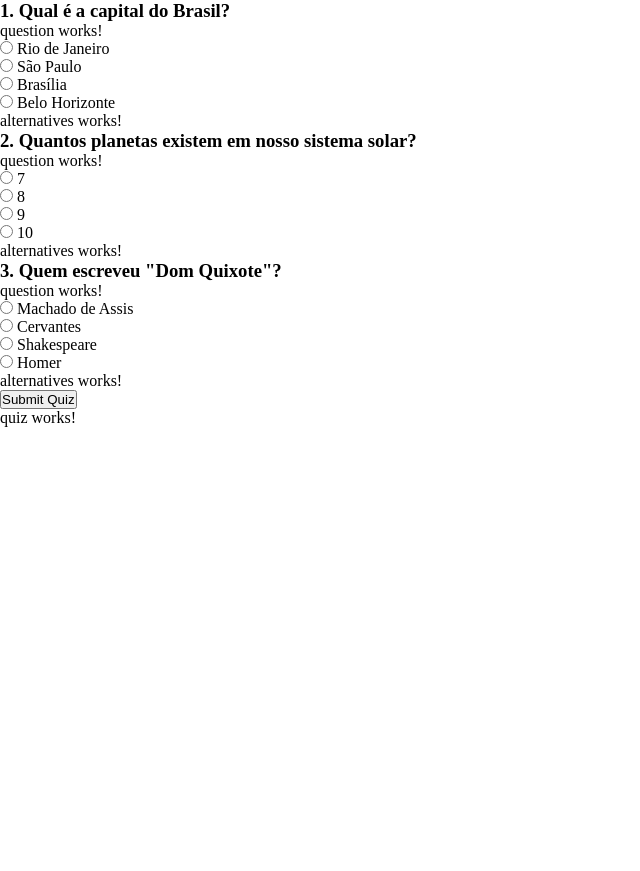
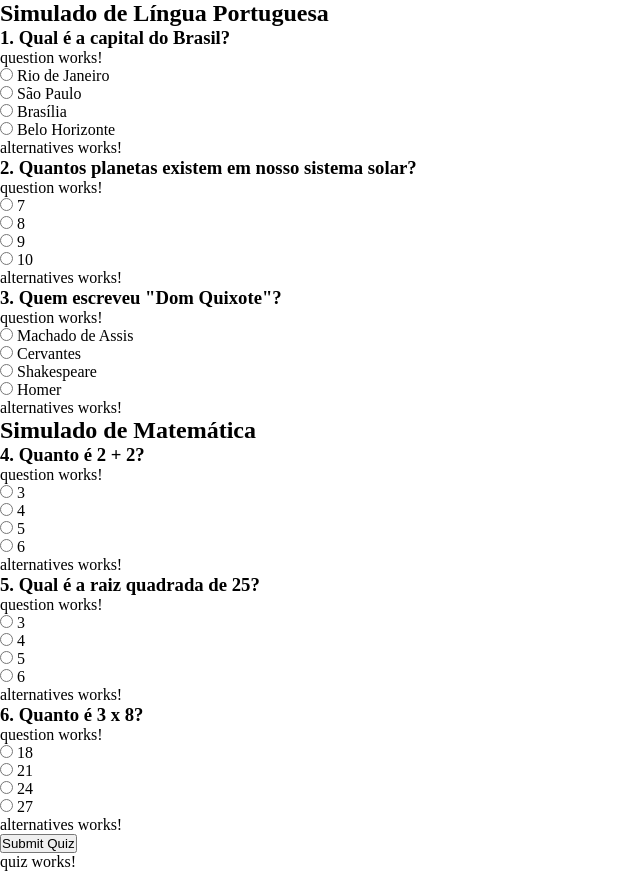
Before and after one commit to RaissaPeneluc/angular-ABCTest, an Angular app: page /quiz in a window 1280 px wide. Shown: the whole page, without its empty margins (0-640 px from the left). Before the commit the page ends 800 px from the top, so only its background shows below. Built offline with nearby package versions, Linux system fonts and the light colour scheme.

Commit message:
Criação Questions de Matemática e Organizando HTML

```diff
--- a/src/app/page/quiz/quiz.component.html
+++ b/src/app/page/quiz/quiz.component.html
@@ -1,7 +1,12 @@
 <div>
+
+  <div>
+    <!-- Simulado de Língua Portuguesa -->
+    <h2>Simulado de Língua Portuguesa</h2>
 
     <!-- Essa diretiva é usada para iterar sobre as perguntas e opções -->
     <div *ngFor="let question of questions; let i = index">
+      <div *ngIf="question.index <= 3">
 
         <!-- Renderiza o componente 'QuestionComponent' para exibir a pergunta -->
         <app-question [question]="question.question" [questionIndex]="question.index"></app-question>
@@ -13,6 +18,26 @@
           [quizSubmitted]="quizSubmitted"
           (selectOption)="handleOptionSelected($event)"
         ></app-alternatives>
+      </div>
+    </div>
+  </div>
+
+  <div>
+    <!-- Simulado de Matemática -->
+    <h2>Simulado de Matemática</h2>
+    <div *ngFor="let question of questions; let i = index">
+      <div *ngIf="question.index > 3">
+      <!-- Renderiza o componente 'QuestionComponent' para exibir a pergunta e o índice -->
+      <app-question [question]="question.question" [questionIndex]="question.index"></app-question>
+      <!-- Renderiza o componente 'OptionsComponent' para exibir as opções -->
+      <app-alternatives
+        [options]="question.options"
+        [alternativeIndex]="i"
+        [quizSubmitted]="quizSubmitted"
+        (selectOption)="handleOptionSelected($event)"
+      ></app-alternatives>
+      </div>
+    </div>
   </div>
 
   <!-- Botão para enviar o quiz para calcular os resultados -->
--- a/src/app/page/quiz/quiz.component.ts
+++ b/src/app/page/quiz/quiz.component.ts
@@ -17,6 +17,9 @@ export class QuizComponent implements OnInit {
   }
 
   questions = [
+
+     /* Questões de Língua Portuguesa */
+
     {
       index: 1,
       question: 'Qual é a capital do Brasil?',
@@ -34,6 +37,27 @@ export class QuizComponent implements OnInit {
       question: 'Quem escreveu "Dom Quixote"?',
       options: ['Machado de Assis', 'Cervantes', 'Shakespeare', 'Homer'],
       correctAnswer: 'Cervantes',
+    },
+
+    /* Questões de Matemática */
+
+    {
+      index: 4,
+      question: 'Quanto é 2 + 2?',
+      options: ['3', '4', '5', '6'],
+      correctAnswer: '4',
+    },
+    {
+      index: 5,
+      question: 'Qual é a raiz quadrada de 25?',
+      options: ['3', '4', '5', '6'],
+      correctAnswer: '5',
+    },
+    {
+      index: 6,
+      question: 'Quanto é 3 x 8?',
+      options: ['18', '21', '24', '27'],
+      correctAnswer: '24',
     },
   ];
 
```
Lines whose indentation alone changed are shown as unchanged.
